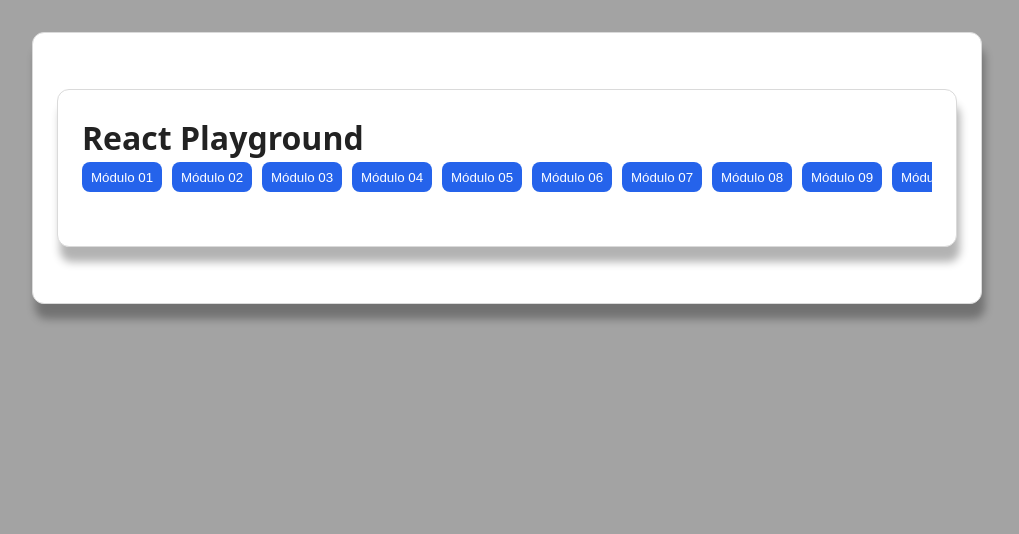
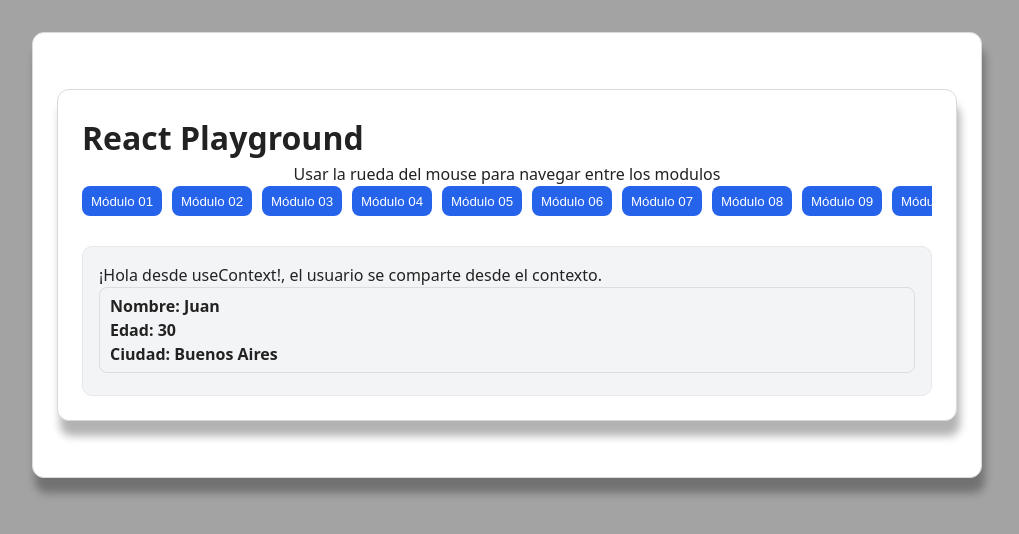
Before and after one commit to josueviturro/PracticasReact, a React (Vite) app: page /usuarioscon in a window 1280 px wide. Shown: the top 534 px of the page, without its empty margins (133-1152 px from the left). Built offline with nearby package versions, Linux system fonts and the light colour scheme.

Commit message:
Se agregan modulos y carpetas en donde se usan useContext, ademas se agrego un pequeño texto arriba del navbar para indicar que se use la rueda del mouse para moverse entre los modulos

```diff
--- /dev/null
+++ b/src/context/HolaContext.jsx
@@ -0,0 +1,18 @@
+import { createContext } from "react";
+
+export const HolaContext = createContext();
+
+export const HolaProvider = ({ children }) => {
+    const mensaje = "¡Hola desde useContext!, el usuario se comparte desde el contexto.";
+    const cliente = {
+        nombre: "Juan",
+        edad: 30,
+        ciudad: "Buenos Aires"
+    }
+
+    return (
+        <HolaContext.Provider value={{mensaje, cliente}}>
+            {children}
+        </HolaContext.Provider>
+    );
+};
--- a/src/main.jsx
+++ b/src/main.jsx
@@ -1,13 +1,16 @@
 import { StrictMode } from 'react'
 import { createRoot } from 'react-dom/client'
 import { BrowserRouter } from 'react-router-dom'
+import { HolaProvider } from './context/HolaContext'
 import './index.css'
 import App from './app'
 
 createRoot(document.getElementById('root')).render(
   <StrictMode>
     <BrowserRouter>
-    <App />
+    <HolaProvider>
+        <App />
+    </HolaProvider>
     </BrowserRouter>
   </StrictMode>,
 )
--- /dev/null
+++ b/src/modules/MostrarHola.jsx
@@ -0,0 +1,23 @@
+import { useContext } from "react";
+import { HolaContext } from "../context/HolaContext";
+
+const MostrarHola = () => {
+    const {mensaje,cliente} = useContext(HolaContext);
+
+    return (
+
+        <section>
+            <p>{mensaje}</p>
+                    <ul style={{ listStyle: "none", border: "1px solid #ddd", borderRadius: 8, padding: "6px 10px", marginBottom: "6px"}}>
+                        <strong>
+                            <li><strong>Nombre:</strong> {cliente.nombre}</li>
+                            <li><strong>Edad:</strong> {cliente.edad}</li>
+                            <li><strong>Ciudad:</strong> {cliente.ciudad}</li>
+                        </strong>
+                    </ul>
+        </section>
+
+    )
+}
+
+export default MostrarHola;
--- a/src/modules/Rutes.jsx
+++ b/src/modules/Rutes.jsx
@@ -11,6 +11,7 @@ import UsuariosDelete from './DeleteAxios.jsx';
 import UsuariosPatch from './UsuariosPatch.jsx';
 import UsuariosDinam from './usuarios/Usuarios.jsx';
 import UsuarioDetalle from './usuarios/Detalle.jsx';
+import MostrarHola from './MostrarHola.jsx';
 
 const Rutes = () => {
 
@@ -21,6 +22,7 @@ const Rutes = () => {
     return(
         <main>
         <h1>React Playground</h1>
+        <p style={{display:"flex", width:"100%",justifyContent:"center"}}>Usar la rueda del mouse para navegar entre los modulos</p>
             <nav className='navbar' onWheel={onWheelNav} tabIndex={0} role="navigation" aria-label='Módulos'>
                 <NavLink to="/" ><button>Módulo 01</button></NavLink>
                 <Link to="/contador" ><button>Módulo 02</button></Link>
@@ -32,6 +34,7 @@ const Rutes = () => {
                 <Link to="/usuariosdelete" ><button>Módulo 08</button></Link>
                 <Link to="/usuariospatch" ><button>Módulo 09</button></Link>
                 <Link to="/usuariosdin" ><button>Módulo 10</button></Link>
+                <Link to="/usuarioscon" ><button>Módulo 11</button></Link>
             </nav>
             <Routes>
                 <Route path='/' element={<Hello nombre="Josue" />}/>
@@ -45,6 +48,7 @@ const Rutes = () => {
                 <Route path='/usuariospatch' element={<UsuariosPatch />}/>
                 <Route path="/usuariosdin" element={<UsuariosDinam />} />
                 <Route path="/usuariosdin/:id" element={<UsuarioDetalle />} />
+                <Route path="/usuarioscon" element={<MostrarHola />} />
             </Routes>
     </main>
     )
--- a/src/modules/usuarios/Detalle.jsx
+++ b/src/modules/usuarios/Detalle.jsx
@@ -29,9 +29,10 @@ const UsuarioDetalle = () => {
                     <p><strong>Email:</strong> {usuario.email}</p>
                     <p><strong>Teléfono:</strong> {usuario.phone}</p>
                     <p><strong>Empresa:</strong> {usuario.company?.name}</p>
+                    <p><strong>Ciudad:</strong> {usuario.address?.street}</p>
                 </div>
             ) : (<p>Cargando usuario...</p> )}
-            <button onClick={() => navigate(-1)}>Volver</button>
+            <button onClick={() => navigate("/usuariosdin")}>Volver</button>
         </section>);
 }
     export default UsuarioDetalle;
```
